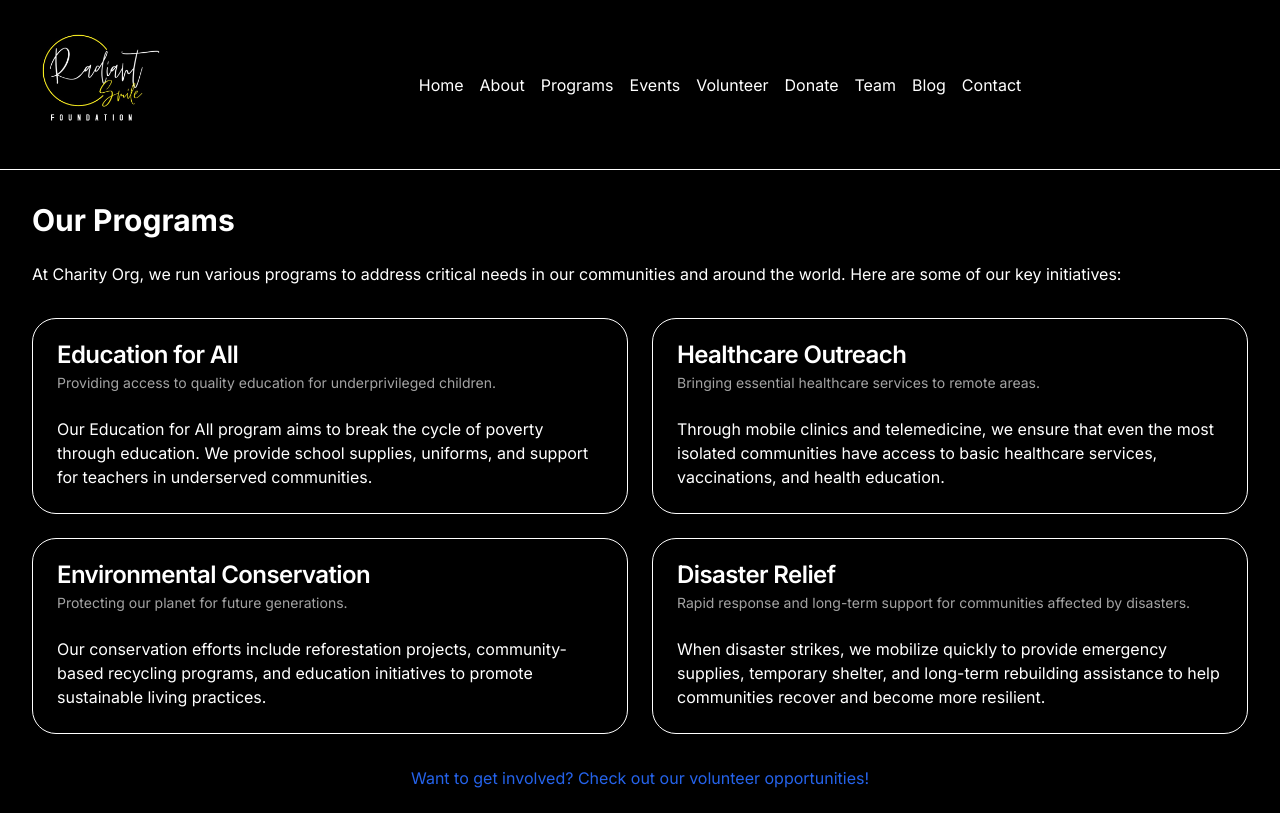
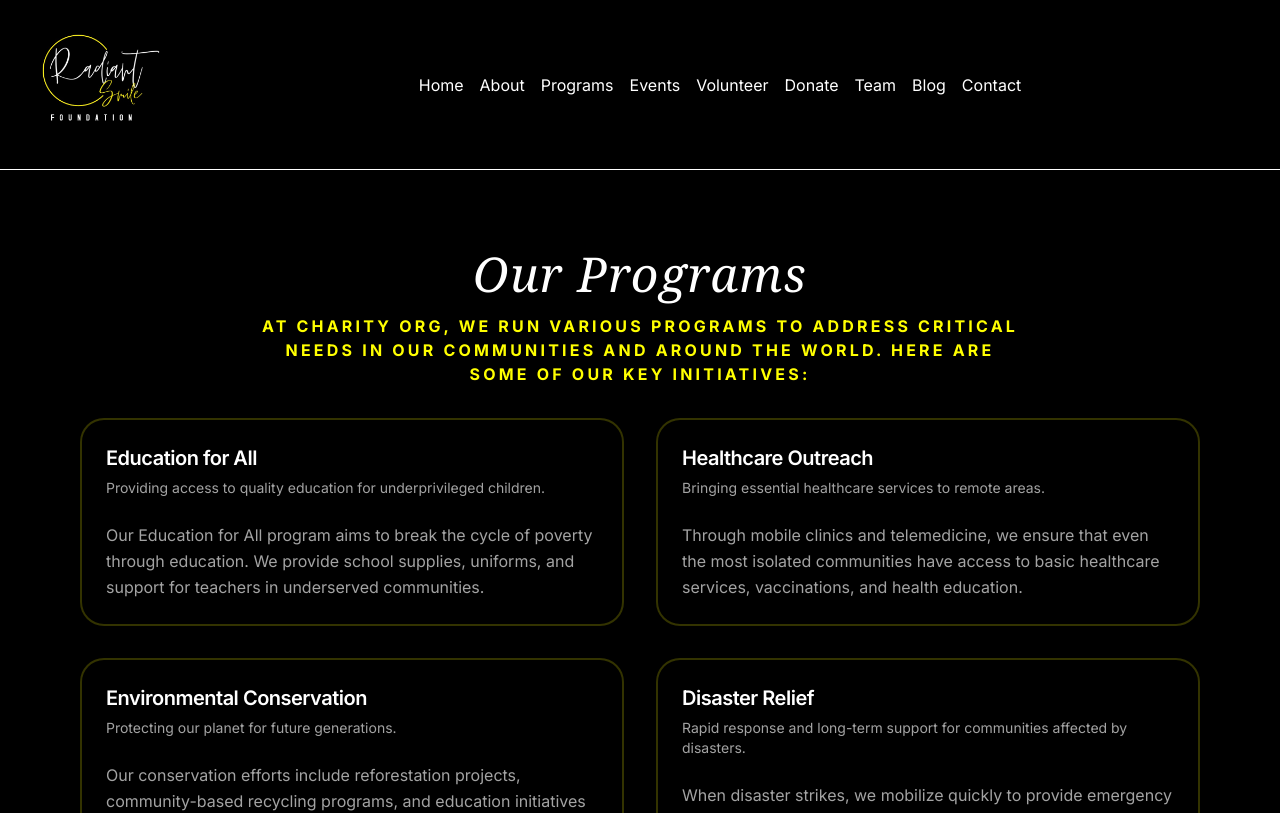
Before and after one commit to Mozart299/rsf-website, a Next.js app: page /programs in a window 1280 px wide. Shown: the top 813 px of the page. Built offline with nearby package versions, Linux system fonts and the light colour scheme.

Commit message:
Enhance Programs page layout and styling; update heading, description, and card design for improved user experience

```diff
--- a/src/app/events/page.tsx
+++ b/src/app/events/page.tsx
@@ -1,7 +1,6 @@
 'use client'
 
 import { Card, CardHeader, CardTitle, CardDescription, CardContent, CardFooter } from '@/components/ui/card'
-import { Button } from '@/components/ui/button'
 import { CalendarDays } from 'lucide-react'
 import { motion } from 'framer-motion'
 import Image from 'next/image'
--- a/src/app/programs/page.tsx
+++ b/src/app/programs/page.tsx
@@ -29,9 +29,9 @@ export default function Programs() {
   ]
 
   return (
-    <div>
+    <div className="max-w-6xl mx-auto px-4 py-12">
       <motion.h1
-        className="text-3xl font-bold mb-6"
+        className="radiant-heading text-4xl md:text-5xl mb-4 text-center"
         initial={{ opacity: 0, y: -20 }}
         animate={{ opacity: 1, y: 0 }}
         transition={{ duration: 0.5 }}
@@ -39,14 +39,14 @@ export default function Programs() {
         Our Programs
       </motion.h1>
       <motion.p
-        className="mb-8"
+        className="foundation-text text-primary mb-8 text-center max-w-3xl mx-auto"
         initial={{ opacity: 0, y: -20 }}
         animate={{ opacity: 1, y: 0 }}
         transition={{ duration: 0.5, delay: 0.2 }}
       >
         At Charity Org, we run various programs to address critical needs in our communities and around the world. Here are some of our key initiatives:
       </motion.p>
-      <div className="grid grid-cols-1 md:grid-cols-2 gap-6">
+      <div className="grid grid-cols-1 md:grid-cols-2 gap-8">
         {programs.map((program, index) => (
           <motion.div
             key={index}
@@ -54,26 +54,26 @@ export default function Programs() {
             animate={{ opacity: 1, y: 0 }}
             transition={{ duration: 0.5, delay: 0.2 * (index + 1) }}
           >
-            <Card>
+            <Card className="border-2 border-primary/20 hover:border-primary transition-colors duration-300 shadow-lg">
               <CardHeader>
-                <CardTitle>{program.title}</CardTitle>
-                <CardDescription>{program.description}</CardDescription>
+                <CardTitle className="text-xl font-semibold">{program.title}</CardTitle>
+                <CardDescription className="text-muted-foreground">{program.description}</CardDescription>
               </CardHeader>
               <CardContent>
-                <p>{program.details}</p>
+                <p className="text-muted-foreground leading-relaxed">{program.details}</p>
               </CardContent>
             </Card>
           </motion.div>
         ))}
       </div>
       <motion.div
-        className="mt-8 text-center"
+        className="mt-12 text-center"
         initial={{ opacity: 0, y: 20 }}
         animate={{ opacity: 1, y: 0 }}
         transition={{ duration: 0.5, delay: 1 }}
       >
-        <Link href="/volunteer" className="text-blue-600 hover:underline">
-          Want to get involved? Check out our volunteer opportunities!
+        <Link href="/volunteer" className="btn-primary px-6 py-3 rounded-full text-lg">
+          Get Involved
         </Link>
       </motion.div>
     </div>
```
